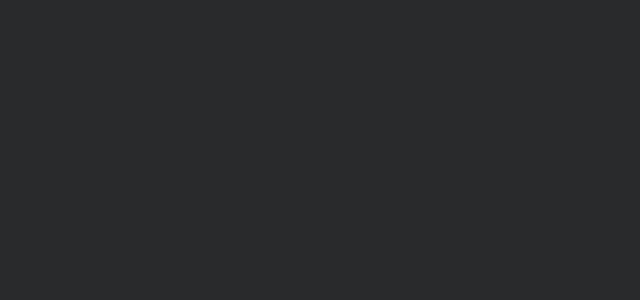
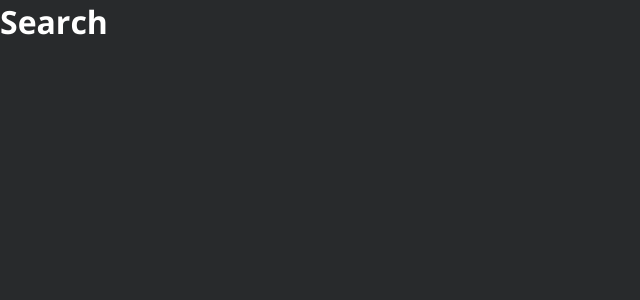
Before and after one commit to neelansh15/CoronaXIV2, a Vue app: page /#/search in a window 1280 px wide. Shown: the top 300 px of the page, without its empty margins (0-640 px from the left). Built offline with nearby package versions, Linux system fonts and the light colour scheme.

Commit message:
Search route mapping

```diff
--- a/src/router/index.js
+++ b/src/router/index.js
@@ -9,6 +9,11 @@
     path: '/',
     name: 'Home',
     component: Home
+  },
+  {
+    path: '/search',
+    name: 'Search',
+    component: () => import('../views/Search.vue')
   }
   // {
   //   path: '/about',
--- a/src/views/Home.vue
+++ b/src/views/Home.vue
@@ -7,8 +7,8 @@
           <span class="material-icon">
             <img src="@/assets/Images/search-white-18dp.svg" alt="Search">
           </span>
-          <form @submit.prevent="">
-            <input type="text">
+          <form @submit.prevent="search()">
+            <input type="text" v-model="searchString">
           </form>
         </div>
       </div>
@@ -22,7 +22,20 @@
 
 <script>
 export default {
-
+  name: 'Home',
+  data:() => ({
+    searchString: ''
+  }),
+  methods:{
+    search(){
+      this.$router.push({
+        path: 'search',
+        query: {
+          q: this.searchString
+        }
+      })
+    }
+  }
 }
 </script>
 
--- /dev/null
+++ b/src/views/Search.vue
@@ -0,0 +1,15 @@
+<template>
+  <div>
+      <h1 style="color: white">Search</h1>
+  </div>
+</template>
+
+<script>
+export default {
+    name: 'Search'
+}
+</script>
+
+<style>
+
+</style>
```
